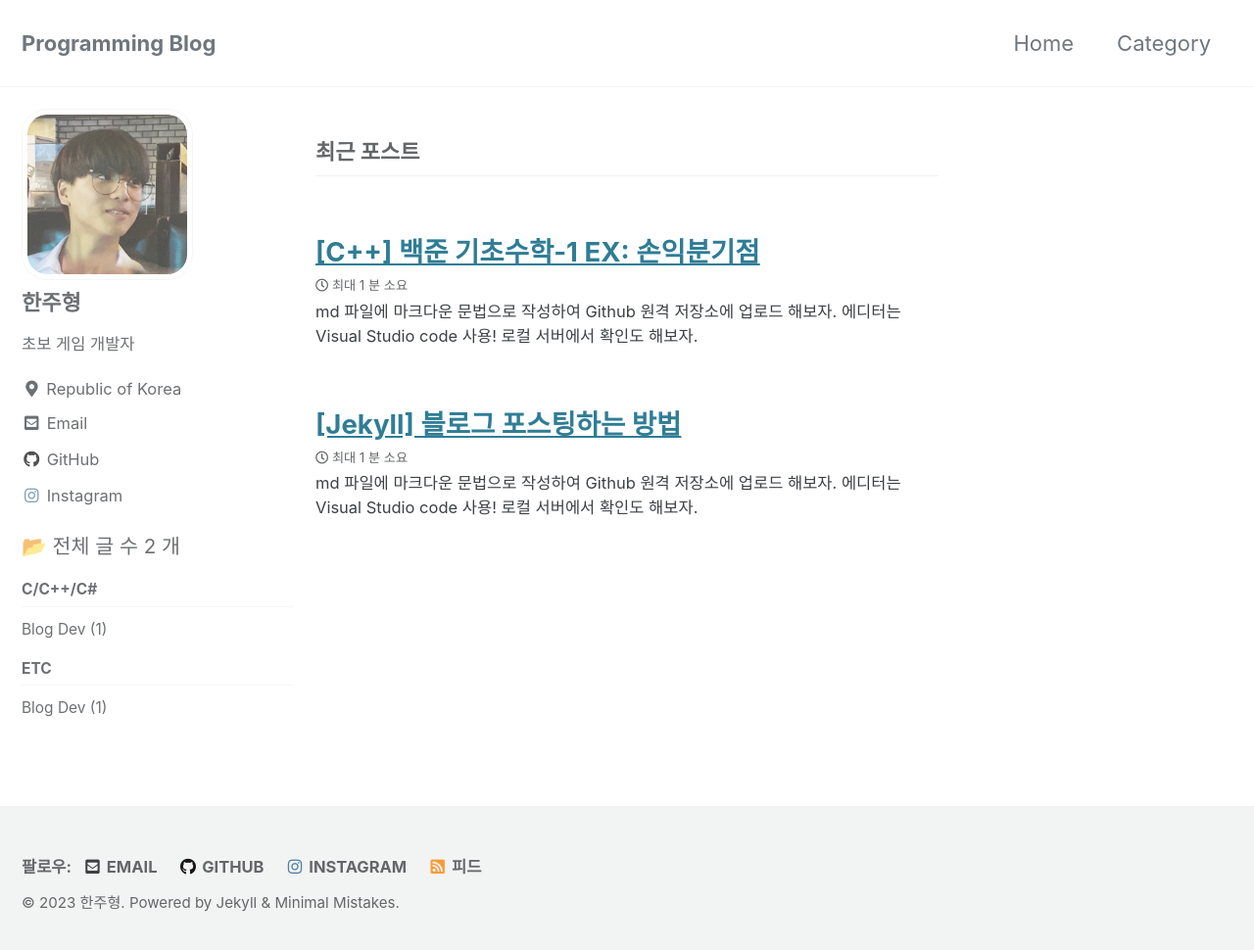
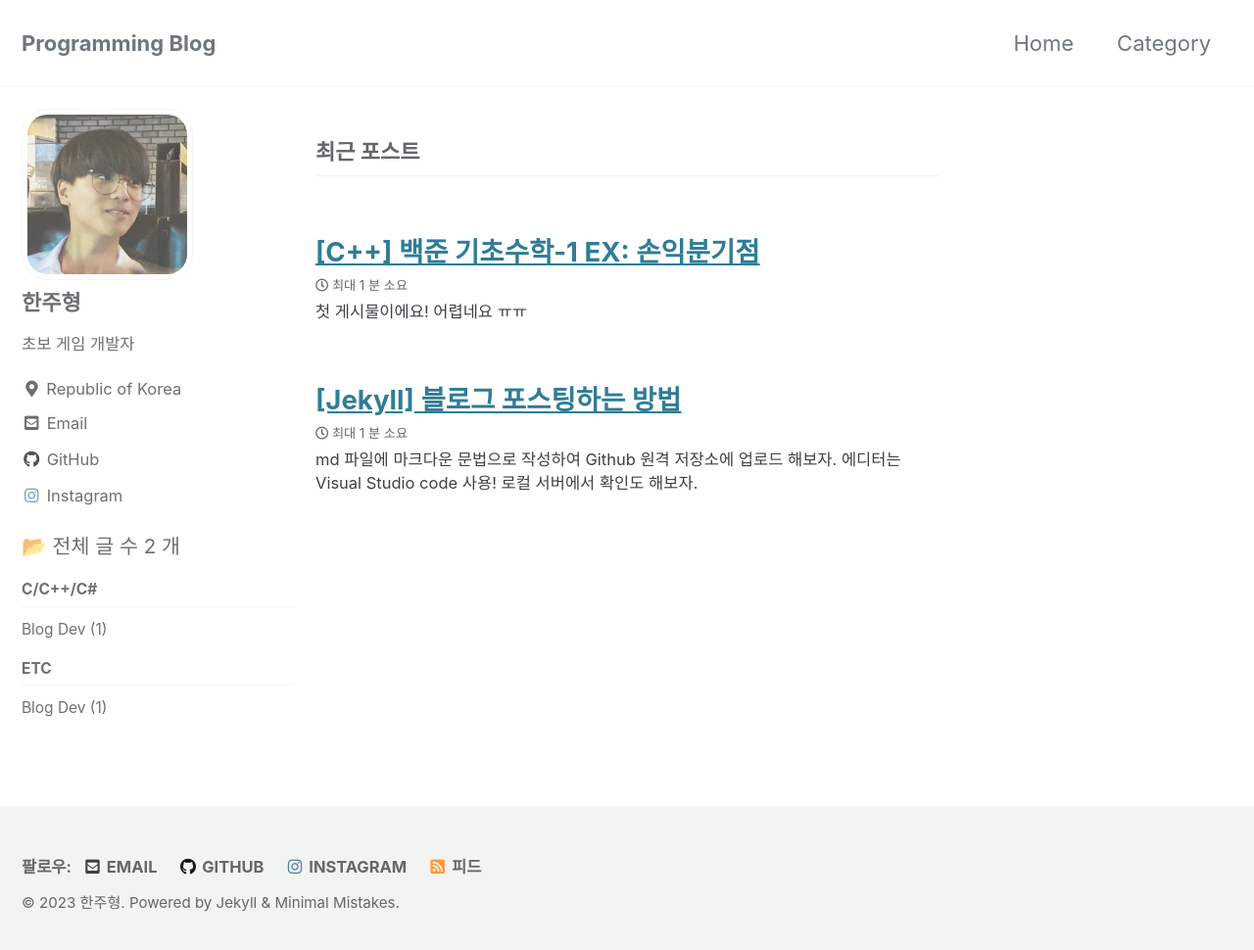
Before and after one commit to JuhyungHan/JuhyungHan.github.io, a Jekyll site: the page built from index.html, in a window 1280 px wide and 977 px high. Shown: the top 970 px of the window at 98% size. Built offline with Jekyll 4.4.1, drawn with Linux system fonts in a browser that asks for light colours; cached includes are drawn as plain includes; the list of posts is cut into pages by our own code.

Commit message:
Update 2023-01-06-BM1-Ex1.md

```diff
--- a/_posts/2023-01-06-BM1-Ex1.md
+++ b/_posts/2023-01-06-BM1-Ex1.md
@@ -1,6 +1,5 @@
 ---
 title:  "[C++] 백준 기초수학-1 EX: 손익분기점"
-excerpt: "md 파일에 마크다운 문법으로 작성하여 Github 원격 저장소에 업로드 해보자. 에디터는 Visual Studio code 사용! 로컬 서버에서 확인도 해보자. "
 
 categories:
   - BaekJoon
```
